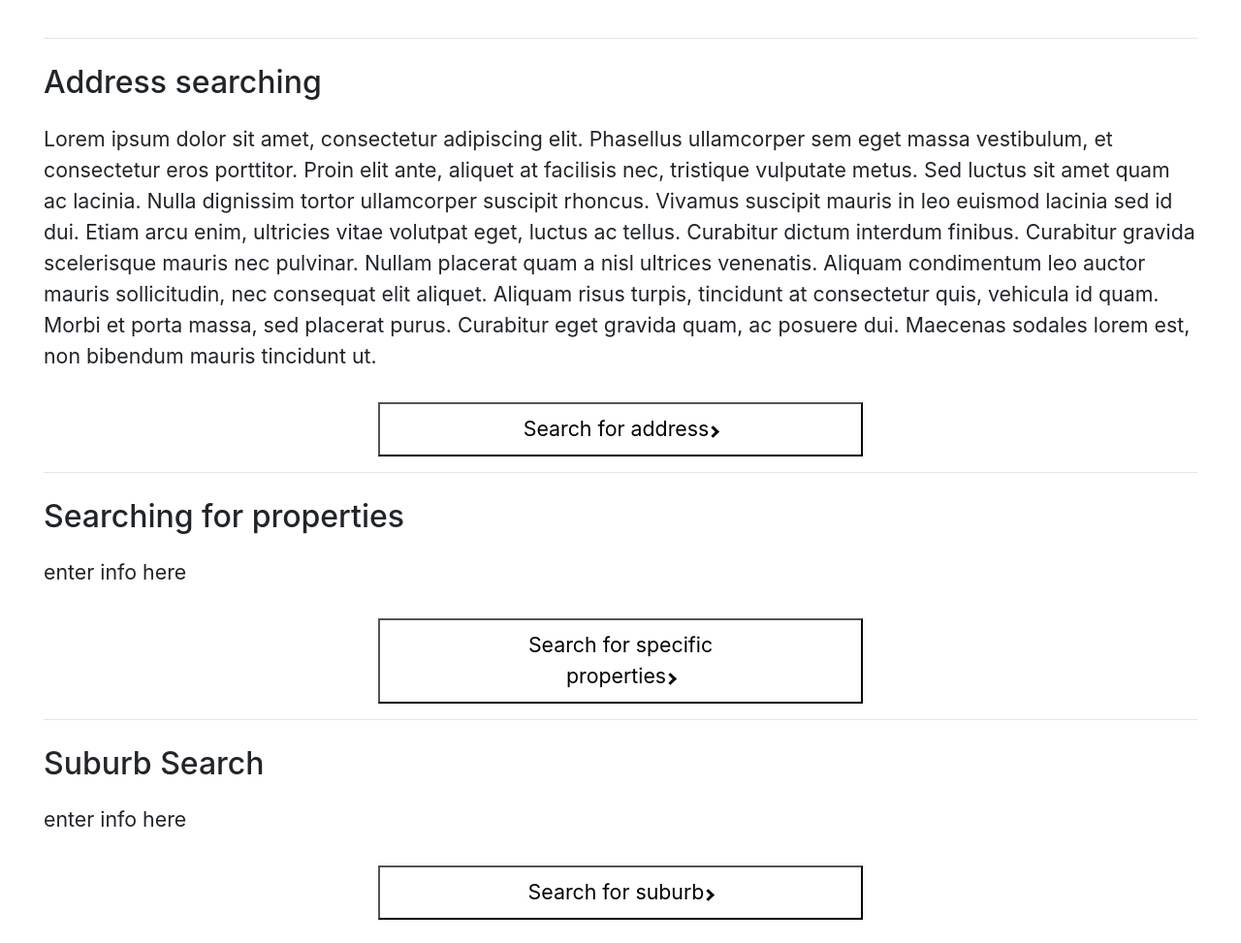
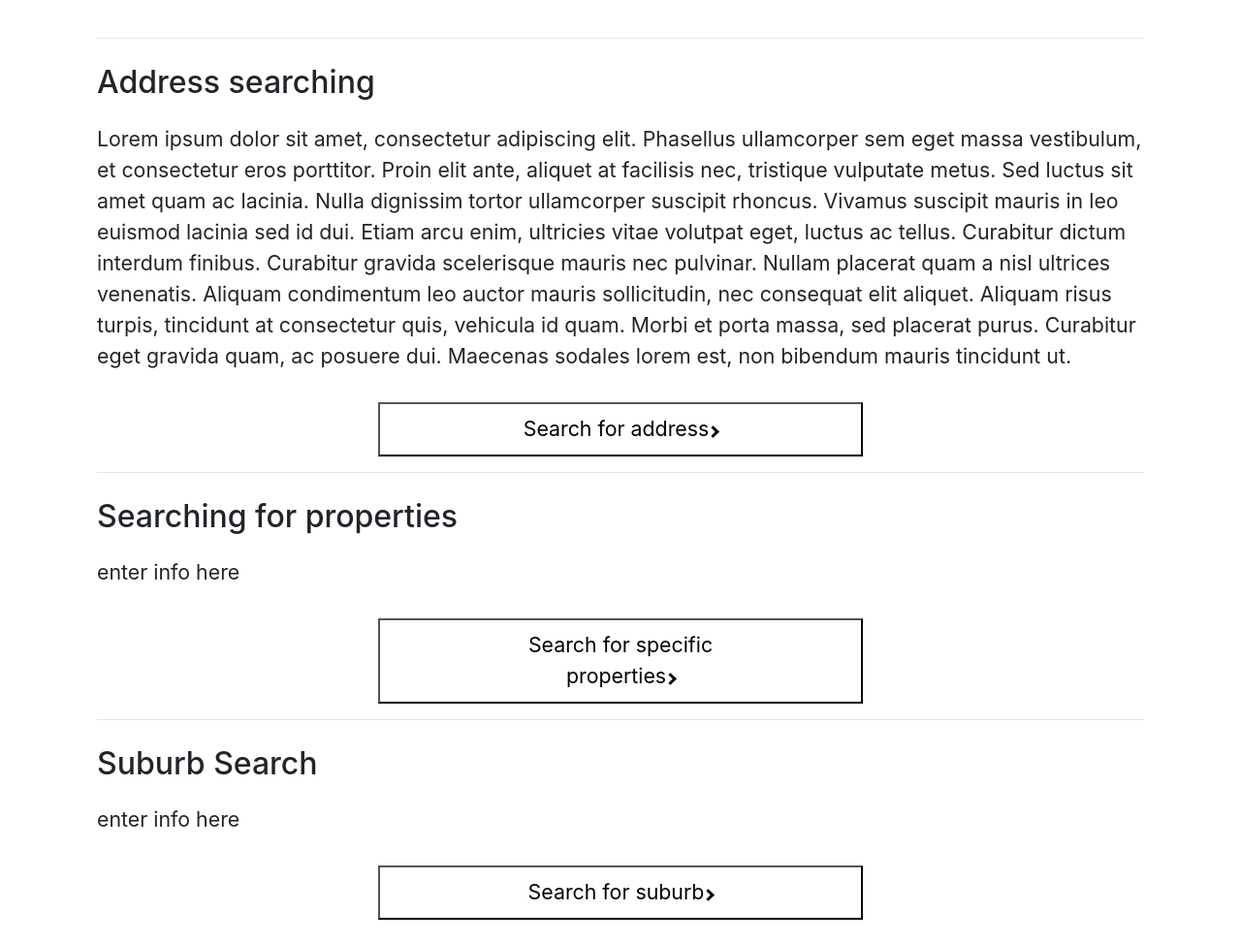
Before and after one commit to RandomRunt/SoftwareCapstoneProject, a Flask app: page / in a window 1280 px wide. Shown: the part 610-1583 px from the top of the page at 97% size. Run offline with Flask 2, Linux system fonts and the light colour scheme; parts of the project's set-up code (start-up, migrations or seed data) failed here and were passed over; some libraries are stand-ins or nearby versions.

Commit message:
changed container-fluid to container

```diff
--- a/templates/404.html
+++ b/templates/404.html
@@ -1,6 +1,6 @@
 {% extends "base.html"%}
 {% block content %}
-    <div class = "container-fluid">
+    <div class = "container">
     Sorry, that page wasn't found!
     <a href="/">Go back to the Home Page</a>
     </div>
--- a/templates/base.html
+++ b/templates/base.html
@@ -17,7 +17,7 @@
 <body>
     <header>
         <nav class="navbar navbar-expand-md navbar-dark bg-dark">
-            <div class="container-fluid">
+            <div class="container">
                 <ul class="navbar-nav mr-auto">
                     <a class="navbar-brand" href="/">Property Perpetrators</a>
                     <li class="nav-item"><a class="nav-link" href="/">Home Page</a></li>
--- a/templates/found_property.html
+++ b/templates/found_property.html
@@ -11,7 +11,7 @@
 </head>
 
 <body>
-    <div class="container-fluid">
+    <div class="container">
     <div class="col-lg-12">
         <br>
         <form method="POST" list-style-type: none>
--- a/templates/index.html
+++ b/templates/index.html
@@ -50,7 +50,7 @@
 </head>
 
 <body>
-    <div class="container-fluid">
+    <div class="container">
         <div class="col-lg-12">
             <br>
             <h2>Search for address</h2>
--- a/templates/suburb.html
+++ b/templates/suburb.html
@@ -11,7 +11,7 @@
 </head>
 
 <body>
-    <div class="container-fluid">
+    <div class="container">
         <div class="col-lg-12">
         <h2>{{ suburb }}</h2>
         <p>Population: {{ suburb_info[13] }} </p>
```
